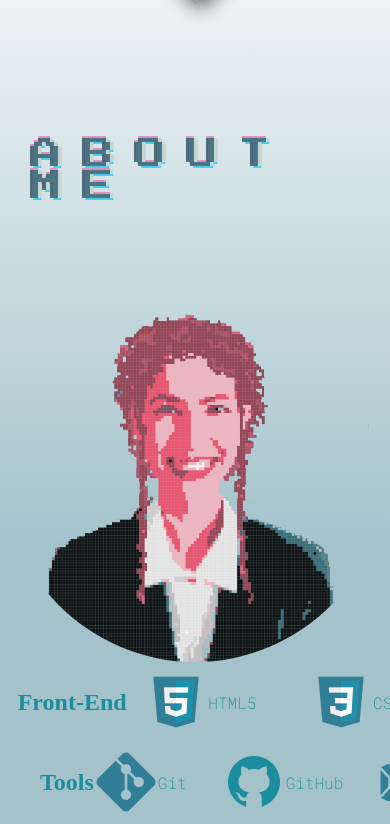
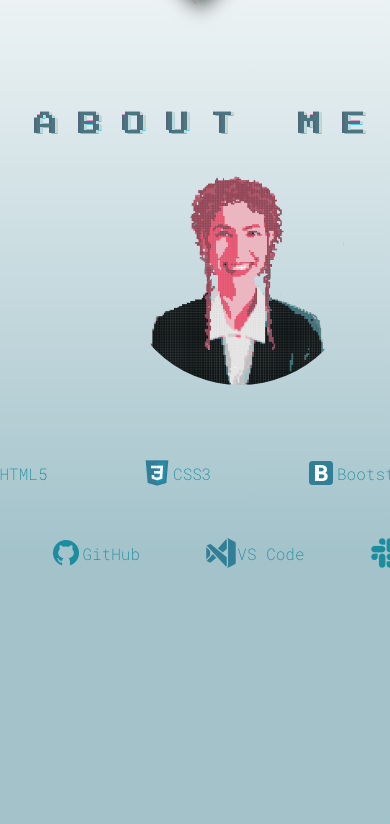
Before and after one commit to victoriamenezes/victoriamenezes.github.io, a plain HTML site: page index.html in a window 390 px wide. Shown: the part 840-1664 px from the top of the page. Drawn offline with Linux system fonts and the light colour scheme; grey boxes are pictures that could not be loaded; a web font is replaced by a local one.

Commit message:
responsivity for max-width 768px

```diff
--- a/about.css
+++ b/about.css
@@ -66,7 +66,7 @@
     width: 25rem;
     border-radius: 50%;
     background-color: inherit;
-    color: #ffffff;
+    color: #13626e;
     animation-name: moveUp;
     animation-duration: 5s;
     perspective: 1000rem;
@@ -122,7 +122,6 @@
   text-decoration: none;
   text-align:justify;
   font-size: 1rem;
-  /* letter-spacing: 0.4rem; */
   color: #1c8d9e;
 }
 
--- a/index.html
+++ b/index.html
@@ -44,7 +44,7 @@
                     </div>
                     <div class="turn-around-side turn-around-side--back">
                       <div class="description-about">
-                        <h2>hey, i'm tori</h2>
+                        <h2>hey, i'm victória</h2>
                         <h3>A full-Stack developer, graduated by Le Wagon (Batch#830).<br><br>
                           For me, curiosity has always been a guide and a mentor, it taught me patience, to deal with frustrations, to be persistent, and ultimately lead me to learning. That was my philosophy during my graduation in International Relations and during the Full Stack Web Development Bootcamp I did at Le Wagon São Paulo.<br><br>
                           I firmly believe that every person in our society deserves a path to a better life through education, financial fairness, and digital inclusion, those wishes reflect who I am and who I want to become as a developer.
--- a/style.css
+++ b/style.css
@@ -142,3 +142,112 @@ body {
   50%  { transform: translate(0, 0); }
   100%   { transform: rotateY(180deg); }
 }
+
+@media (max-width: 600px)
+{
+  .facet_sidebar
+  {
+    display: none;
+  }
+}
+
+@media only screen and (max-width: 768px) {
+
+  /* ABOUT */
+  .about-me {
+    display: flex;
+    flex-direction: column;
+    justify-content: start;
+  }
+
+  .about-title, .projects-title {
+    font-size: 1.5rem;
+  }
+
+  .container-about {
+    display: flex;
+    align-items: center;
+    flex-direction: column;
+    justify-content: center;
+  }
+
+  .turn-around, .turn-around-side {
+    height: 15rem;
+    width: 15rem;
+    border-radius: 50%;
+    margin-bottom: 3rem;
+  }
+
+  .description-about h3 {
+    font-size: 0.9rem;
+    text-align: justify;
+  }
+  .container-habilities {
+    display: flex;
+    flex-direction: column;
+    flex-wrap: wrap;
+    align-content: space-between;
+    justify-content: space-between;
+}
+
+  /* SKILLS */
+
+  .container-habilities {
+    display: flex;
+    justify-content: flex-start;
+    align-items: center;
+    height: 20rem;
+    width: 30rem;
+    flex-wrap: wrap;
+    align-content: center;
+  }
+
+  .permanent, .tools-side {
+    display: flex;
+    justify-content: space-between;
+    flex-wrap: wrap;
+  }
+
+  .permanent img, .tools-side-front img, .tools-side-back img {
+    height: 2rem;
+    width: 2rem;
+
+  }
+
+  .description-about h2 {
+    margin-bottom: 1rem;
+    font-size: 1rem;
+  }
+
+  .description-about h3 {
+    width: 30rem;
+  }
+
+  /* PROJECTS */
+
+  .global-projects {
+    display: flex;
+    flex-wrap: wrap;
+    align-content: center;
+    justify-content: space-evenly;
+    flex-direction: column;
+  }
+
+  .text-front {
+    font-size: 1.3rem;
+  }
+
+  .text-back {
+    font-size: 0.9rem;
+  }
+
+  .card, .card-side {
+    height: 15rem;
+    width: 15rem;
+  }
+
+  .row-projects-1, .row-projects-2 {
+    margin: 1rem;
+  }
+
+}
```
